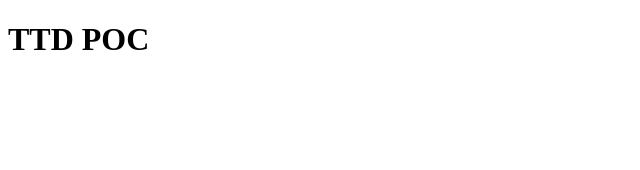
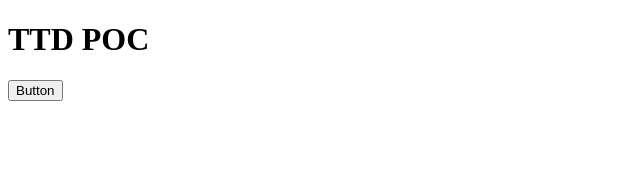
Before and after one commit to pjha-code/TTDdemo001-ng, an Angular app: page / in a window 1280 px wide. Shown: the top 170 px of the page, without its empty margins (0-640 px from the left). Built offline with nearby package versions, Linux system fonts and the light colour scheme.

Commit message:
added bs

```diff
--- a/package.json
+++ b/package.json
@@ -19,6 +19,7 @@
     "@angular/platform-browser": "~11.2.7",
     "@angular/platform-browser-dynamic": "~11.2.7",
     "@angular/router": "~11.2.7",
+    "bootstrap": "^4.6.0",
     "rxjs": "~6.6.0",
     "tslib": "^2.0.0",
     "zone.js": "~0.11.3"
--- a/src/app/home/home.component.html
+++ b/src/app/home/home.component.html
@@ -2,6 +2,6 @@
 
     <h1>TTD POC</h1>
 
-
+    <button class="btn btn-primary">Button</button>
 
 </div>
```
Also changed, not shown: 1 other file (tests, documents, lock files or other folders).
